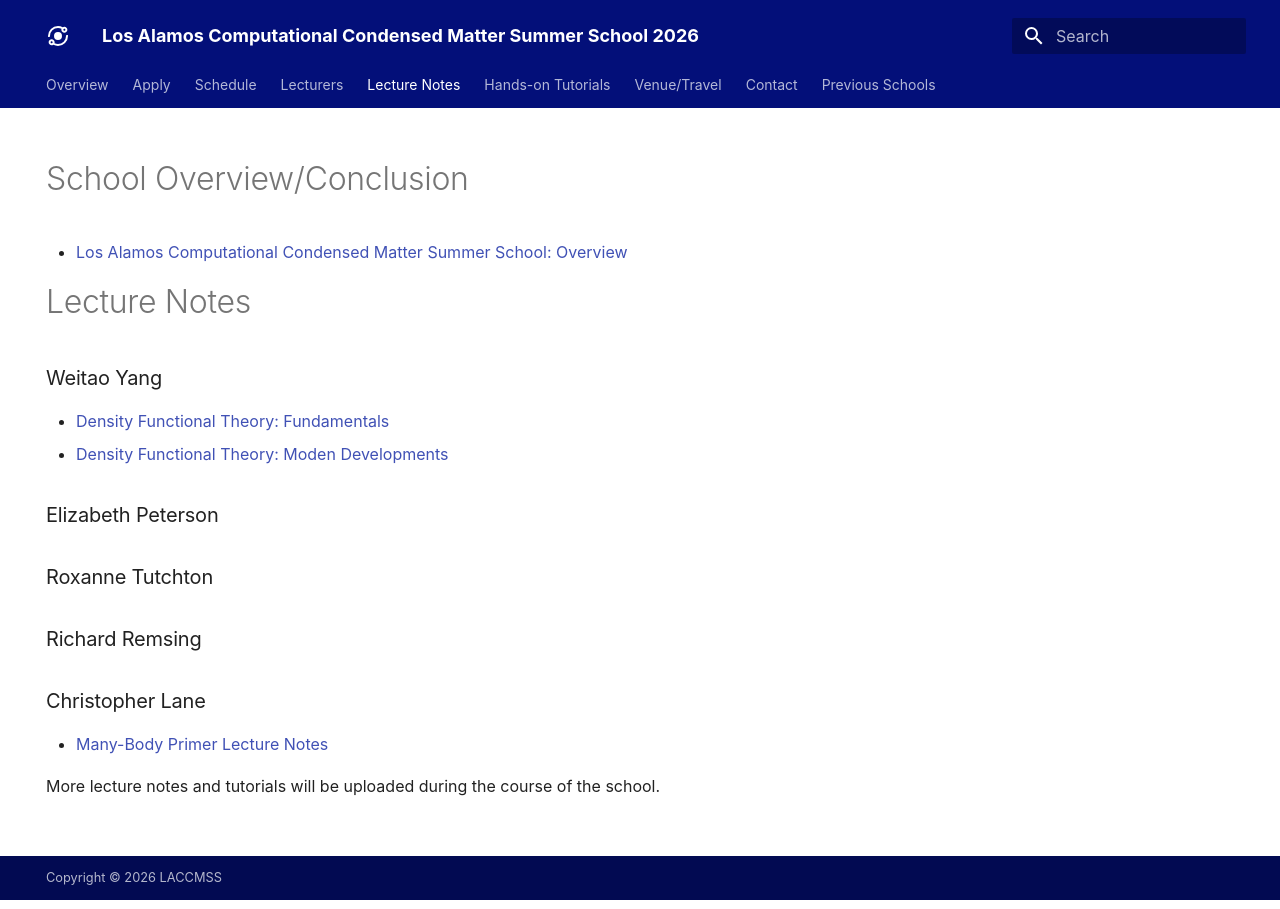
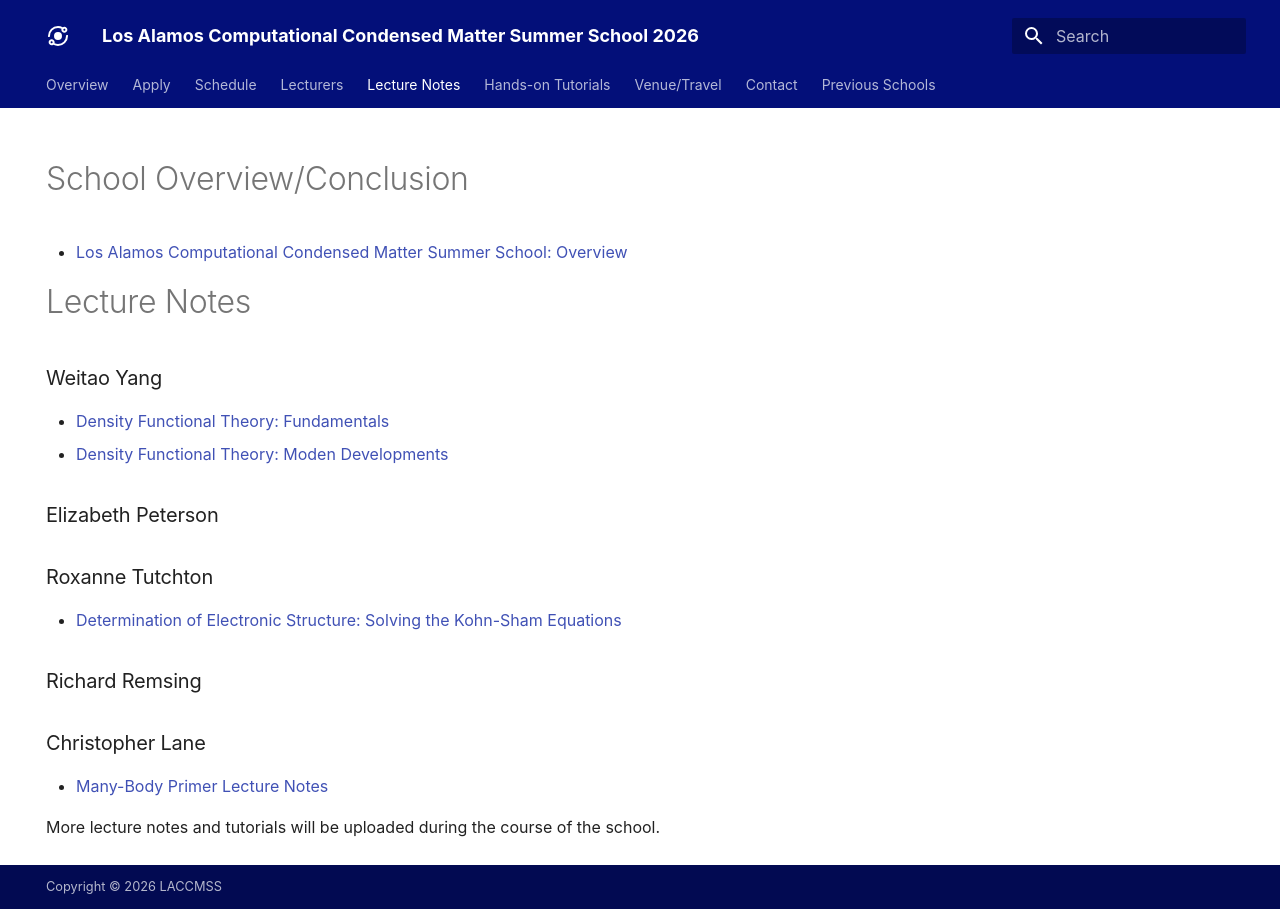
Before and after one commit to LACCMSS/2026, an MkDocs documentation site: the page built from docs/lecture_notes.md, in a window 1280 px wide. Built offline with MkDocs 1.6.1 and Material for MkDocs 9.7.7, drawn with Linux system fonts in a browser that asks for light colours; some web fonts are replaced.

Commit message:
Update lecture_notes.md

```diff
--- a/docs/lecture_notes.md
+++ b/docs/lecture_notes.md
@@ -18,6 +18,7 @@ title: Lecture Notes
 ### Elizabeth Peterson
 
 ### Roxanne Tutchton
+- [Determination of Electronic Structure: Solving the Kohn-Sham Equations](assets/Lecture_Data/Roxanne_Tutchton/LACCMSS_Electronic_Structure_Determination_Tutchton.pdf)
 
 ### Richard Remsing
 
```
